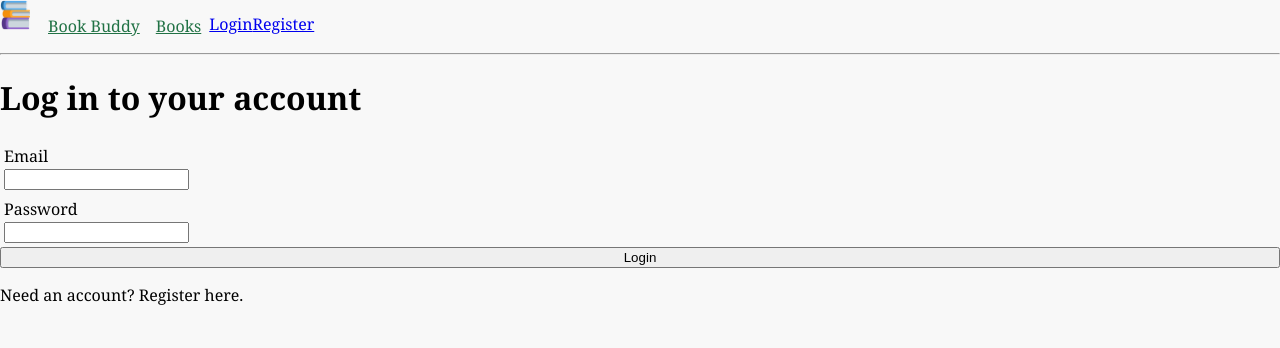
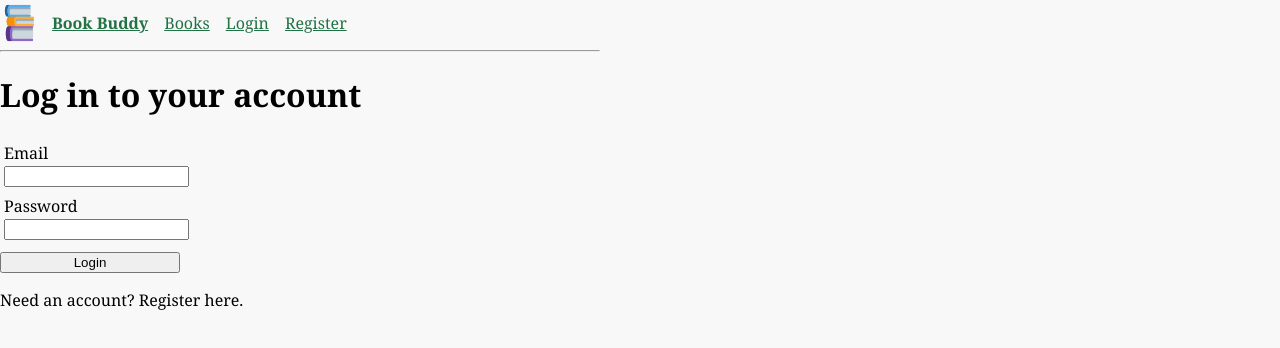
Before and after one commit to matthewzaleta-ops/block32-Book-Buddy-Career-Sim, a React (Vite) app: page /login in a window 1280 px wide. Shown: the top 348 px of the page. Built offline with nearby package versions, Linux system fonts and the light colour scheme; no server answers.

Commit message:
Updated some CSS, still need return component finalized

```diff
--- a/src/App.css
+++ b/src/App.css
@@ -3,6 +3,7 @@ body {
   background-color: #f8f8f8;
   margin: 0;
   padding: 0;
+  max-width: 600px;
 }
 
 #logo-image {
@@ -12,7 +13,20 @@ body {
 
 /* Add your own custom styles here */
 
+nav {
+  display: flex;
+  vertical-align: middle;
+  margin: 0.25rem;
+}
+
 nav > a {
+  margin: 0.5rem;
+  color: rgb(33, 114, 69);
+  display: inline-block;
+  vertical-align: middle;
+}
+
+span > a {
   margin: 0.5rem;
   color: rgb(33, 114, 69);
   display: inline-block;
@@ -35,3 +49,12 @@ nav > img {
 
 .reservationsContainer {
 }
+
+.bookBuddy {
+  font-weight: bold;
+}
+
+.loginButton {
+  width: 180px;
+  margin-top: 0.5rem;
+}
--- a/src/App.jsx
+++ b/src/App.jsx
@@ -12,7 +12,7 @@ import Account from "./Auth/Account";
 function App() {
   const [books, setBooks] = useState([]);
   const [user, setUser] = useState({});
-  const [reservations, setReservations] = useState({});
+  const [reservations, setReservations] = useState([]);
 
   const authenticate = async () => {
     try {
@@ -27,6 +27,41 @@ function App() {
         }
       );
       setUser(data);
+    } catch (error) {
+      console.error(error);
+    }
+  };
+
+  const reserveBook = async (id) => {
+    try {
+      const token = window.localStorage.getItem("token");
+
+      const { data } = await axios.post(
+        "https://fsa-book-buddy-b6e748d1380d.herokuapp.com/api/reservations",
+        { bookId: id },
+        {
+          headers: {
+            Authorization: `Bearer ${token}`,
+          },
+        }
+      );
+      setReservations([...reservations, data]);
+    } catch (error) {
+      console.error("Reserve error:", error.response?.data || error);
+      alert(error.response?.data?.message || "Reservation failed");
+    }
+  };
+
+  const removeReservation = async (id) => {
+    try {
+      await axios.delete(
+        `https://fsa-book-buddy-b6e748d1380d.herokuapp.com/api/reservations/${id}`,
+        {
+          headers: {
+            Authorization: `Bearer ${token}`,
+          },
+        }
+      );
     } catch (error) {
       console.error(error);
     }
@@ -48,13 +83,13 @@ function App() {
     if (window.localStorage.getItem("token")) {
       fetchReservations();
     }
-  }, [user.id]);
+  }, []);
 
   useEffect(() => {
     if (window.localStorage.getItem("token")) {
       authenticate();
     }
-  }, [user.id]);
+  }, []);
 
   useEffect(() => {
     const fetchAllBooks = async () => {
@@ -72,9 +107,18 @@ function App() {
       {user.id ? <h3>Welcome Back, {user.firstname}!</h3> : null}
       <Routes>
         <Route element={<Layout user={user} setUser={setUser} />}>
-          <Route index element={<Books books={books} />} />
-          <Route path="/allBooks" element={<Books books={books} />} />
-          <Route path="/allBooks/:id" element={<SingleBook books={books} />} />
+          <Route
+            index
+            element={<Books books={books} reserveBook={reserveBook} />}
+          />
+          <Route
+            path="/allBooks"
+            element={<Books books={books} reserveBook={reserveBook} />}
+          />
+          <Route
+            path="/allBooks/:id"
+            element={<SingleBook books={books} reserveBook={reserveBook} />}
+          />
           <Route
             path="/login"
             element={<Login authenticate={authenticate} />}
@@ -83,7 +127,11 @@ function App() {
           <Route
             path="/Account"
             element={
-              <Account user={user} reservations={user.reservations || []} />
+              <Account
+                user={user}
+                reservations={reservations || []}
+                removeReservation={removeReservation}
+              />
             }
           />
         </Route>
--- a/src/Auth/Account.jsx
+++ b/src/Auth/Account.jsx
@@ -1,25 +1,27 @@
 import { Link } from "react-router";
 
-const Account = ({ user, reservations }) => {
+const Account = ({ user, reservations = [], removeReservation }) => {
   return (
     <div className="reservationsContainer">
       <h2>{user.firstname}, is currently logged in</h2>
       <p>Your email on file with us is {user.email}</p>
+
       <h2>Your reservations</h2>
+
       {reservations.length > 0 ? (
         <div>
-          {reservations.map((res) => {
-            return (
+          {reservations.map((res) => (
             <div className="book" key={res.id}>
               <Link to={`/allBooks/${res.bookid}`}>
                 <h4>{res.title}</h4>
               </Link>
 
               <p>{res.author}</p>
-                <button>Return</button>
+              <button onClick={() => removeReservation(res.id)}>
+                Return book
+              </button>
             </div>
-            );
-          })}
+          ))}
         </div>
       ) : (
         <p>You have not reserved any books yet. Please browse our catalog.</p>
--- a/src/Auth/Login.jsx
+++ b/src/Auth/Login.jsx
@@ -37,7 +37,9 @@ const Login = ({ authenticate }) => {
           <br />
           <input type="password" name="password" />
         </label>
-        <button type="submit">Login</button>
+        <button type="submit" className="loginButton">
+          Login
+        </button>
         <p>Need an account? Register here.</p>
       </form>
     </div>
--- a/src/Auth/Register.jsx
+++ b/src/Auth/Register.jsx
@@ -48,7 +48,9 @@ const Register = () => {
           <input type="password" name="password" />
         </label>
 
-        <button type="submit">Login</button>
+        <button type="submit" className="loginButton">
+          Login
+        </button>
       </form>
     </div>
   );
--- a/src/Books/Books.jsx
+++ b/src/Books/Books.jsx
@@ -1,7 +1,7 @@
 import "./books.css";
 import { Link } from "react-router";
 
-const Books = ({ books }) => {
+const Books = ({ books, reserveBook }) => {
   return (
     <div className="booksContainer">
       <h1>Catalog</h1>
--- a/src/Books/SingleBook.jsx
+++ b/src/Books/SingleBook.jsx
@@ -1,6 +1,6 @@
 import { useParams, Link } from "react-router";
 
-const SingleBook = ({ books }) => {
+const SingleBook = ({ books, reserveBook }) => {
   const { id } = useParams();
 
   const singleBook = books.find((book) => {
@@ -17,6 +17,13 @@ const SingleBook = ({ books }) => {
       <h2>{singleBook.title}</h2>
       <p>{singleBook.author}</p>
       <p>{singleBook.description}</p>
+      <button
+        onClick={() => {
+          reserveBook(singleBook.id);
+        }}
+      >
+        Reserve this book
+      </button>
       <div>
         <Link to="/allBooks">Back to Catalog</Link>
       </div>
--- a/src/Layout.jsx
+++ b/src/Layout.jsx
@@ -4,7 +4,7 @@ import "./App.css";
 
 const Layout = ({ user, setUser }) => {
   return (
-    <div>
+    <div className="appMain">
       <NavBar user={user} setUser={setUser} />
       <hr />
       <div>
--- a/src/NavBar.jsx
+++ b/src/NavBar.jsx
@@ -7,19 +7,21 @@ const NavBar = ({ user, setUser }) => {
     setUser({});
   };
   return (
-    <nav>
+    <nav className="navContainer">
       <img src="public\books.png"></img>
-      <Link to="/">Book Buddy</Link>
+      <Link to="/" className="bookBuddy">
+        Book Buddy
+      </Link>
       <Link to="allBooks">Books</Link>
       {user.id ? (
-        <span>
+        <span className="span">
           <Link to="/Account">Account</Link>
           <Link onClick={logout} to="/">
             Logout
           </Link>
         </span>
       ) : (
-        <span>
+        <span className="span">
           <Link to="/login">Login</Link>
           <Link to="/register">Register</Link>
         </span>
```
Lines whose indentation alone changed are shown as unchanged.
